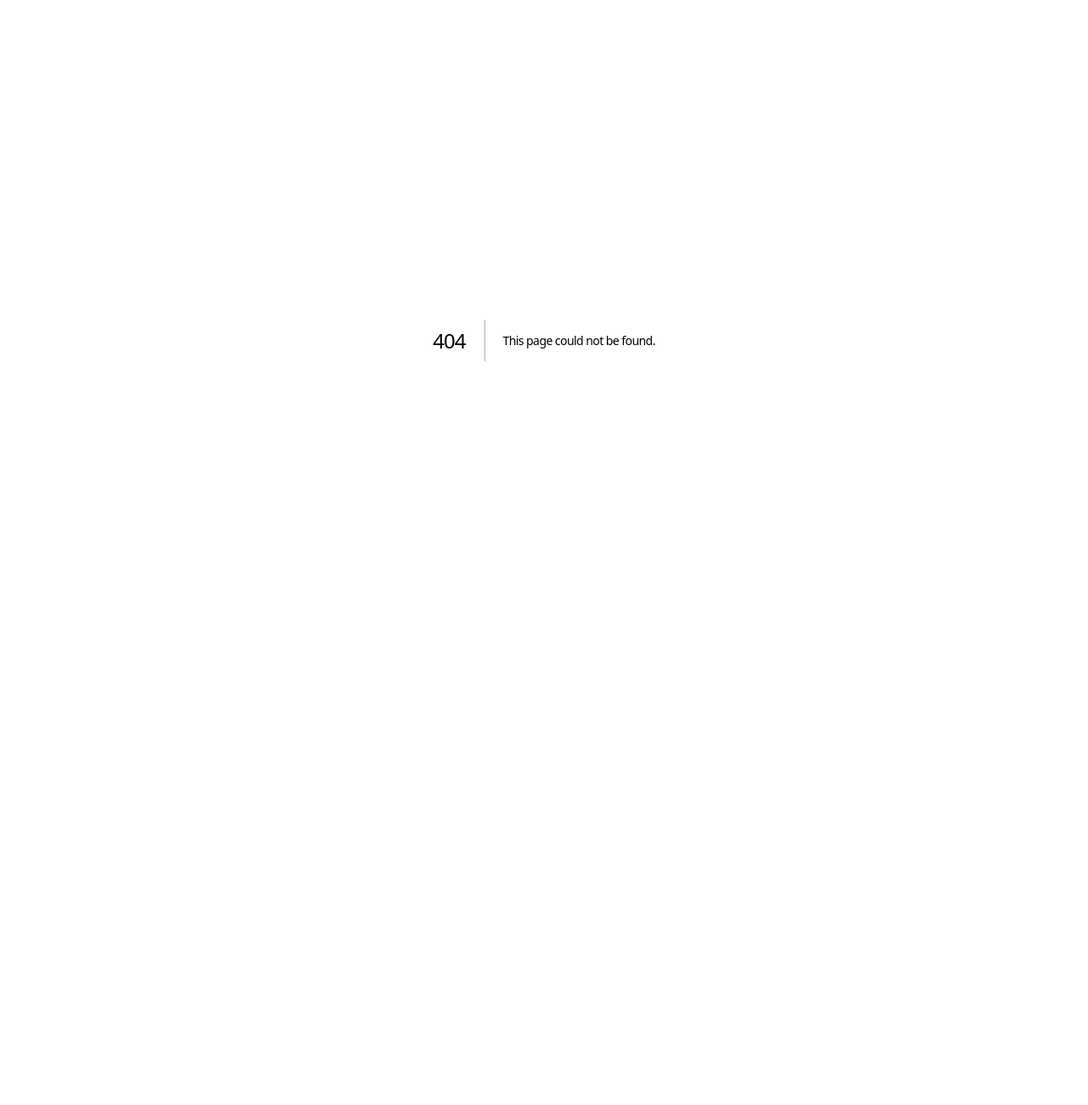
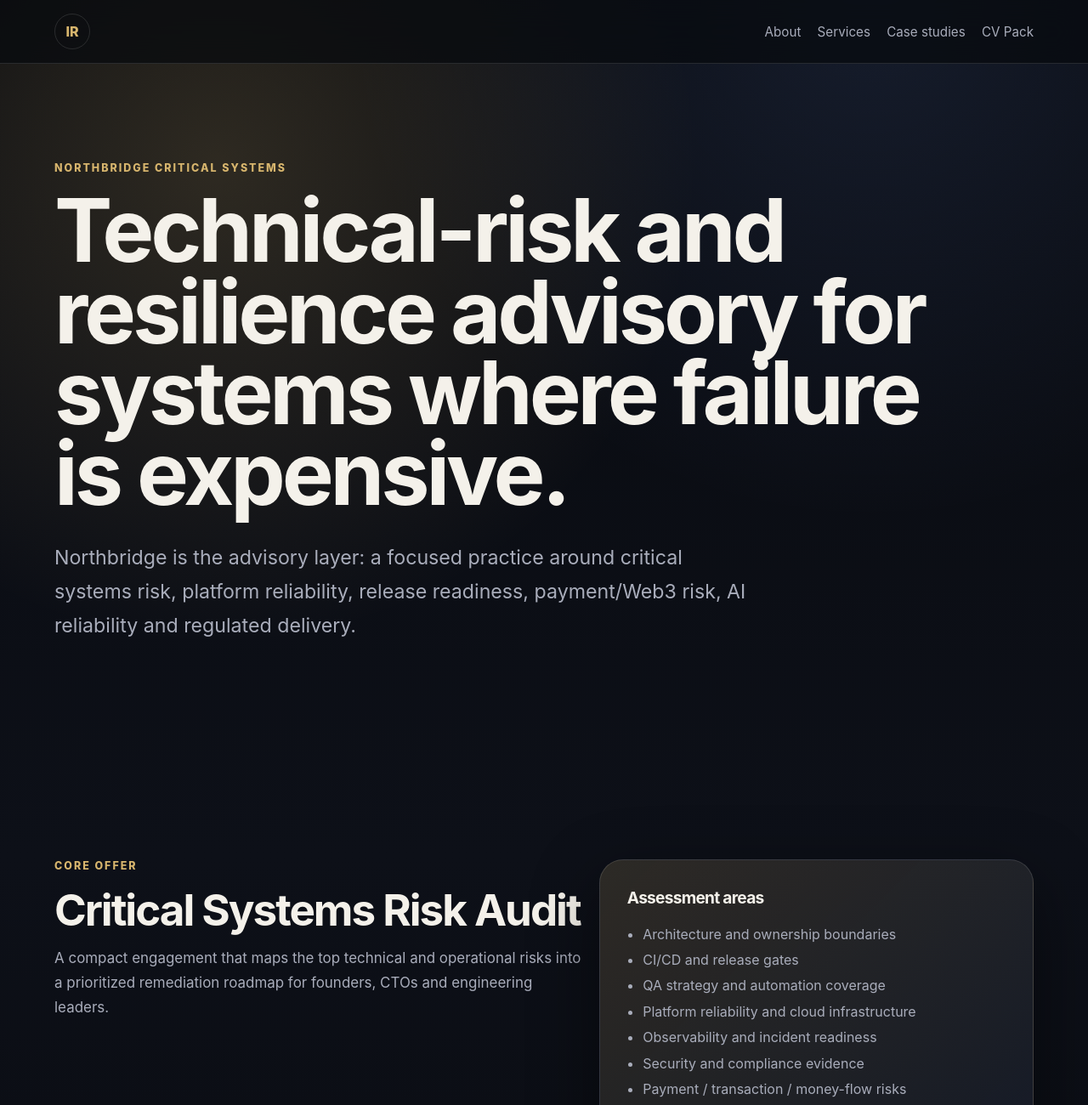
Before and after one commit to IRozinko/ivan-rozinko-site, a Next.js app: page /northbridge in a window 1280 px wide. Before the commit this address had no page. Shown: the top 1300 px of the page at 85% size. Before the commit the page ends 800 px from the top, so only its background shows below. Built offline with nearby package versions, Linux system fonts and the light colour scheme.

Commit message:
Add Northbridge page

```diff
--- /dev/null
+++ b/app/northbridge/page.tsx
@@ -0,0 +1,26 @@
+const auditAreas = ['Architecture and ownership boundaries', 'CI/CD and release gates', 'QA strategy and automation coverage', 'Platform reliability and cloud infrastructure', 'Observability and incident readiness', 'Security and compliance evidence', 'Payment / transaction / money-flow risks', 'AI agent / LLM workflow risks', 'Embedded-to-cloud boundary risks', 'Team process and delivery risk'];
+
+export default function NorthbridgePage() {
+  return (
+    <main>
+      <nav className="nav"><a className="brand" href="/">IR</a><div><a href="/about">About</a><a href="/services">Services</a><a href="/case-studies">Case studies</a><a href="/cv">CV Pack</a></div></nav>
+      <section className="section hero">
+        <div className="eyebrow">Northbridge Critical Systems</div>
+        <h1>Technical-risk and resilience advisory for systems where failure is expensive.</h1>
+        <p className="lead">Northbridge is the advisory layer: a focused practice around critical systems risk, platform reliability, release readiness, payment/Web3 risk, AI reliability and regulated delivery.</p>
+      </section>
+      <section className="section split">
+        <div>
+          <div className="eyebrow">Core offer</div>
+          <h2>Critical Systems Risk Audit</h2>
+          <p>A compact engagement that maps the top technical and operational risks into a prioritized remediation roadmap for founders, CTOs and engineering leaders.</p>
+        </div>
+        <div className="card accent"><h3>Assessment areas</h3><ul>{auditAreas.map((area) => <li key={area}>{area}</li>)}</ul></div>
+      </section>
+      <section className="section grid two">
+        <a className="card repo" href="https://github.com/IRozinko/northbridge-critical-systems" target="_blank" rel="noreferrer"><h3>Northbridge repository</h3><p>Frameworks, audit structure and public advisory materials.</p></a>
+        <a className="card repo" href="/services"><h3>Services</h3><p>Review advisory packages and engagement types.</p></a>
+      </section>
+    </main>
+  );
+}
```
